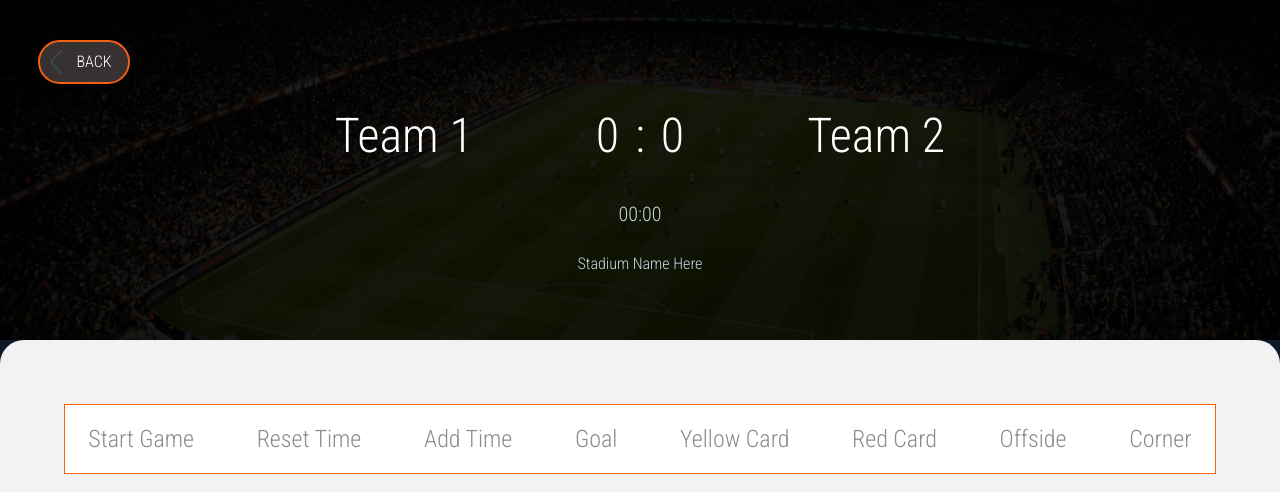
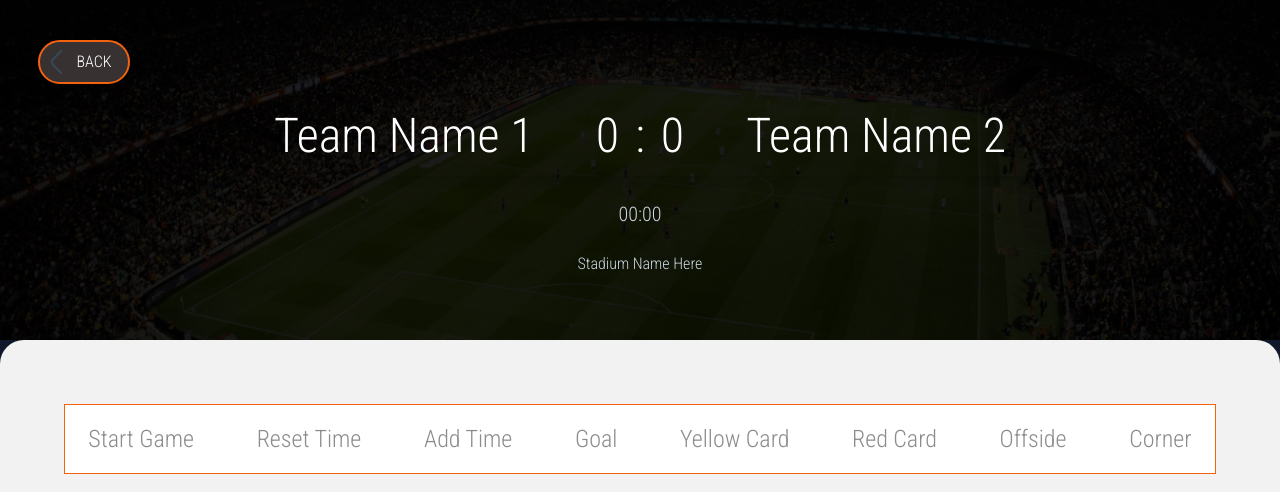
Before and after one commit to maheshcodes12/scored, a website: page public/index.html in a window 1280 px wide. Shown: the top 492 px of the page. Drawn offline with Linux system fonts and the light colour scheme; a web font is replaced by a local one.

Commit message:
Edited team name field

```diff
--- a/public/index.html
+++ b/public/index.html
@@ -29,7 +29,7 @@
 				class="flex mx-auto py-4 px-2 mt-8 mb-4 flex-auto text-5xl text-white shadow-lg text-center justify-center w-full space-x-12"
 			>
 				<div contenteditable="true" id="TeamName1" class="w-72">
-					Team 1
+					Team Name 1
 				</div>
 				<div id="scoreBoard" class="w-30 flex space-x-4">
 					<div id="team1Score">0</div>
@@ -37,7 +37,7 @@
 					<div id="team2Score">0</div>
 				</div>
 				<div contenteditable="true" id="TeamName2" class="w-72">
-					Team 2
+					Team Name 2
 				</div>
 			</div>
 
```
